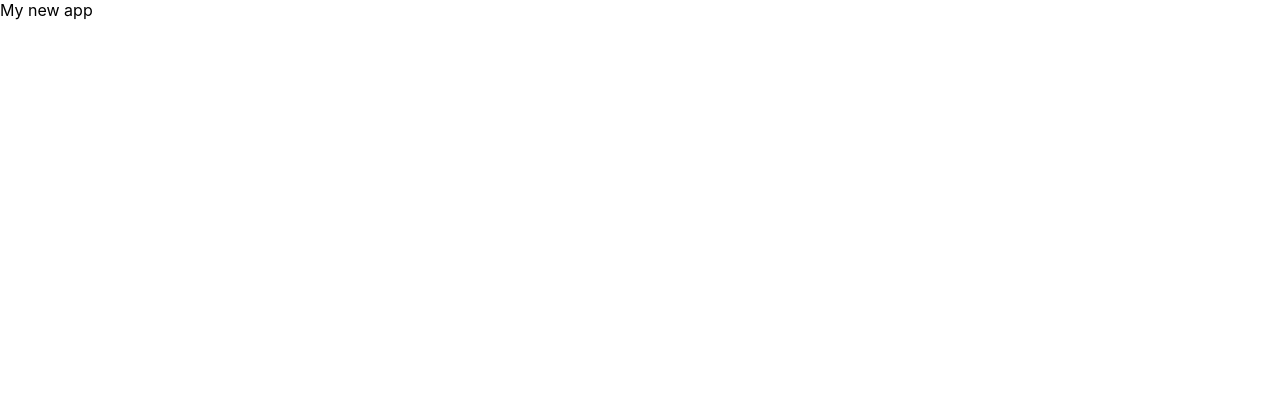
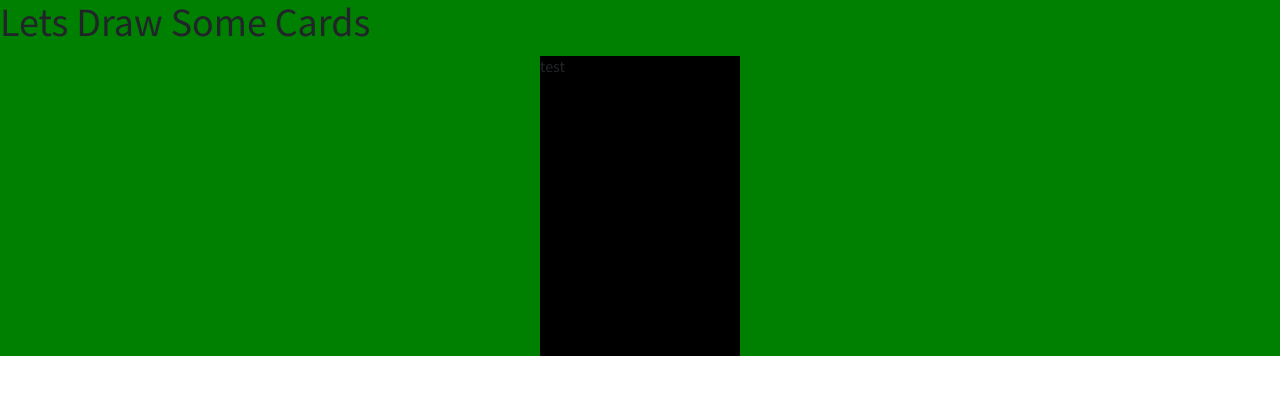
Before and after one commit to rmdegeorge/interview-project, a React (Create React App) app: page / in a window 1280 px wide. Shown: the top 394 px of the page. Built offline with nearby package versions, Linux system fonts and the light colour scheme.

Commit message:
added font/bootstrap and started component folder structure

```diff
--- a/public/index.html
+++ b/public/index.html
@@ -10,6 +10,10 @@
       content="Web site created using create-react-app"
     />
     <link rel="apple-touch-icon" href="%PUBLIC_URL%/logo192.png" />
+    <link rel="stylesheet" href="https://stackpath.bootstrapcdn.com/bootstrap/4.1.0/css/bootstrap.min.css" integrity="sha384-9gVQ4dYFwwWSjIDZnLEWnxCjeSWFphJiwGPXr1jddIhOegiu1FwO5qRGvFXOdJZ4" crossorigin="anonymous">
+    <link rel="preconnect" href="https://fonts.googleapis.com">
+    <link rel="preconnect" href="https://fonts.gstatic.com" crossorigin>
+    <link href="https://fonts.googleapis.com/css2?family=Mada:wght@400;600;700&display=swap" rel="stylesheet">
     <!--
       manifest.json provides metadata used when your web app is installed on a
       user's mobile device or desktop. See https://developers.google.com/web/fundamentals/web-app-manifest/
--- a/src/App.js
+++ b/src/App.js
@@ -1,9 +1,17 @@
 import React from 'react'
+import styles from './App.module.css';
+
+import Deck from './components/deck/deck.component'
 
 function App() {
   return (
-    <div className="App">
-			My new app
+    <div className={styles.table}>
+      <h1>
+        Lets Draw Some Cards
+      </h1>
+      <div className='container'>
+        <Deck />
+      </div>
     </div>
   );
 }
--- /dev/null
+++ b/src/App.module.css
@@ -0,0 +1,3 @@
+.table {
+  background-color: green;
+}
--- /dev/null
+++ b/src/components/deck/deck.component.js
@@ -0,0 +1,10 @@
+import React from 'react';
+import styles from './deck.module.css';
+
+export default function Deck() {
+  return(
+    <div className={styles.container}>
+      test
+    </div>
+  );
+}
--- /dev/null
+++ b/src/components/deck/deck.module.css
@@ -0,0 +1,6 @@
+.container {
+  background-color: #000000;
+  height: 300px;
+  width: 200px;
+  margin: auto;
+}
--- a/src/index.css
+++ b/src/index.css
@@ -1,6 +1,6 @@
 body {
   margin: 0;
-  font-family: -apple-system, BlinkMacSystemFont, 'Segoe UI', 'Roboto', 'Oxygen',
+  font-family: 'Mada', -apple-system, BlinkMacSystemFont, 'Segoe UI', 'Roboto', 'Oxygen',
     'Ubuntu', 'Cantarell', 'Fira Sans', 'Droid Sans', 'Helvetica Neue',
     sans-serif;
   -webkit-font-smoothing: antialiased;
```
